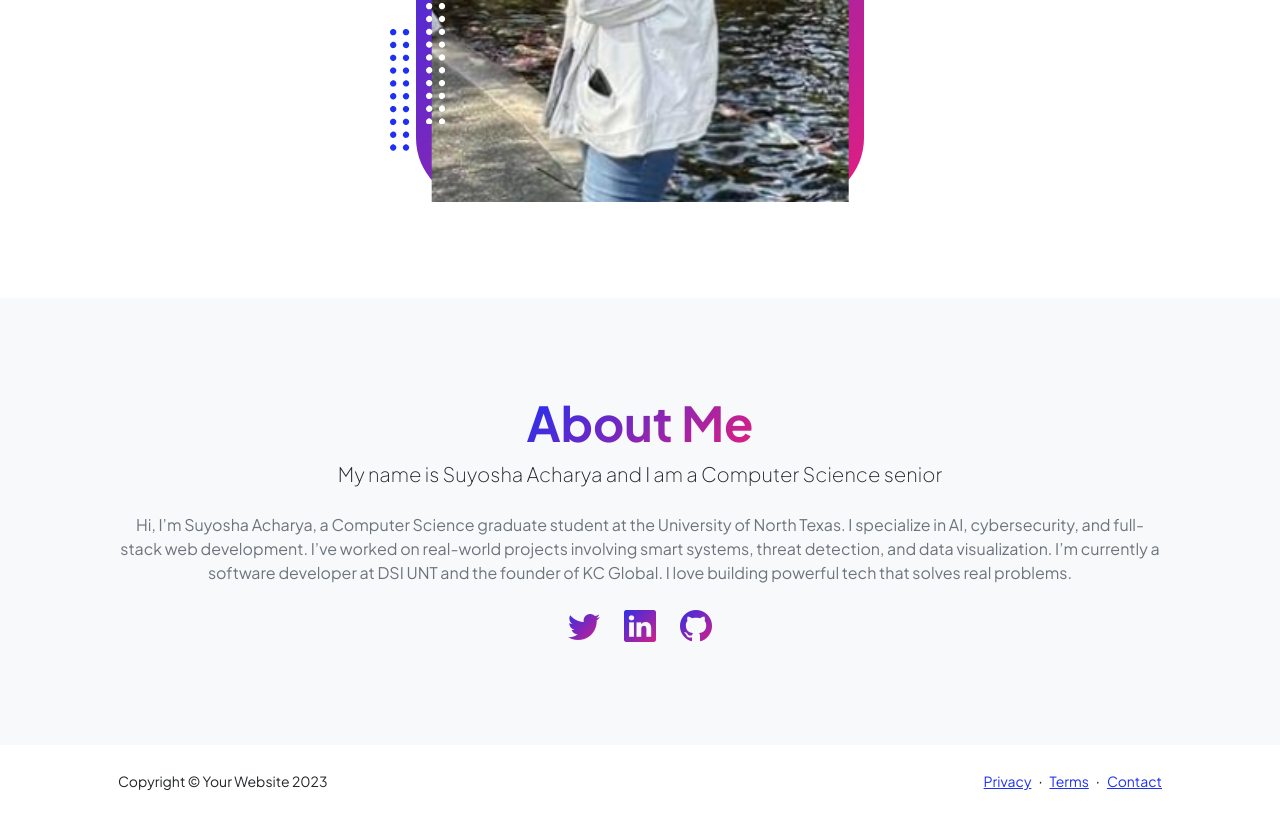
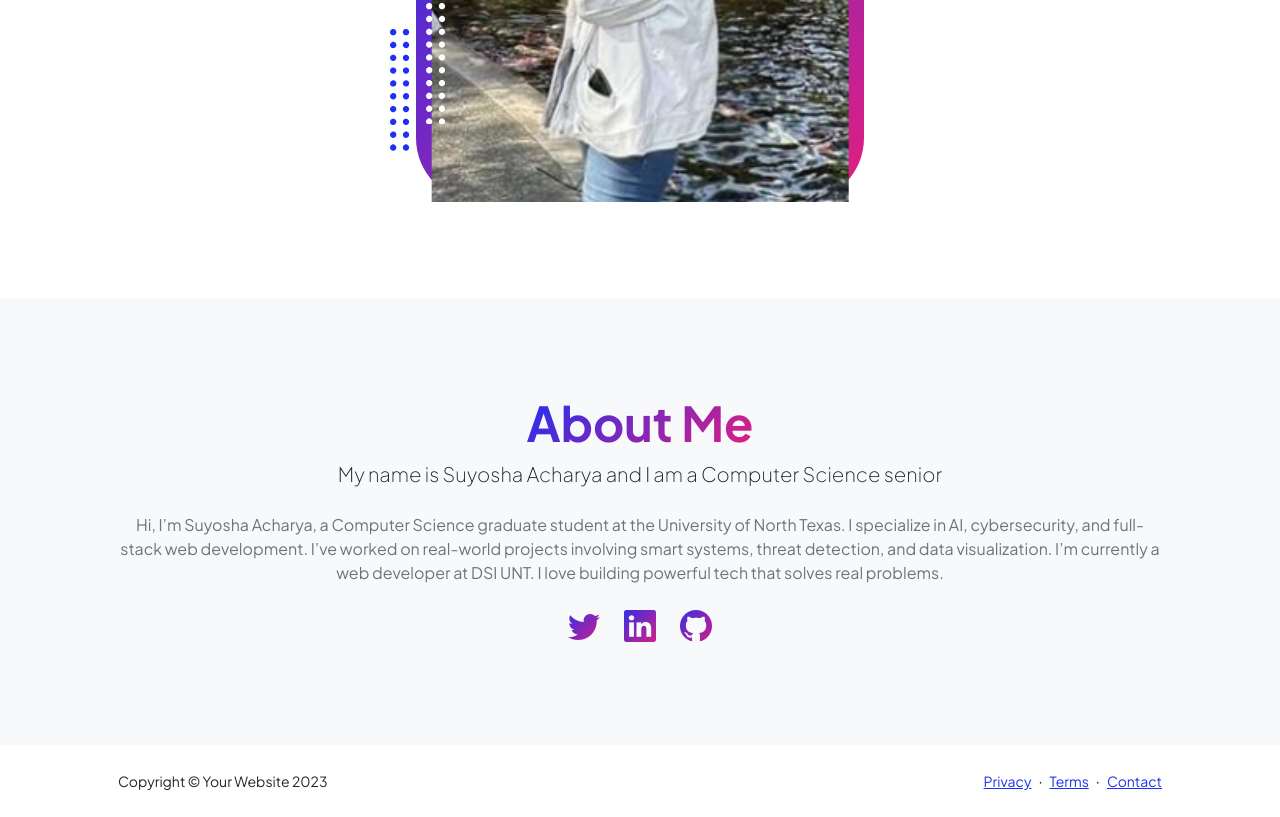
Before and after one commit to SuyoshaA/suyoshawebsite, a plain HTML site: page index.html in a window 1280 px wide. Shown: the part 844-1661 px from the top of the page. Drawn offline with nearby package versions, Linux system fonts and the light colour scheme.

Commit message:
Update index.html

```diff
--- a/index.html
+++ b/index.html
@@ -186,7 +186,7 @@
                                 <p class="text-muted">Hi, I’m Suyosha Acharya, a Computer Science graduate student at the University of North Texas.
 I specialize in AI, cybersecurity, and full-stack web development.
 I’ve worked on real-world projects involving smart systems, threat detection, and data visualization.
-I’m currently a software developer at DSI UNT and the founder of KC Global.
+I’m currently a web developer at DSI UNT.
 I love building powerful tech that solves real problems.</p>
                                 <div class="d-flex justify-content-center fs-2 gap-4">
                                     <a class="text-gradient" href="#!"><i class="bi bi-twitter"></i></a>
```
